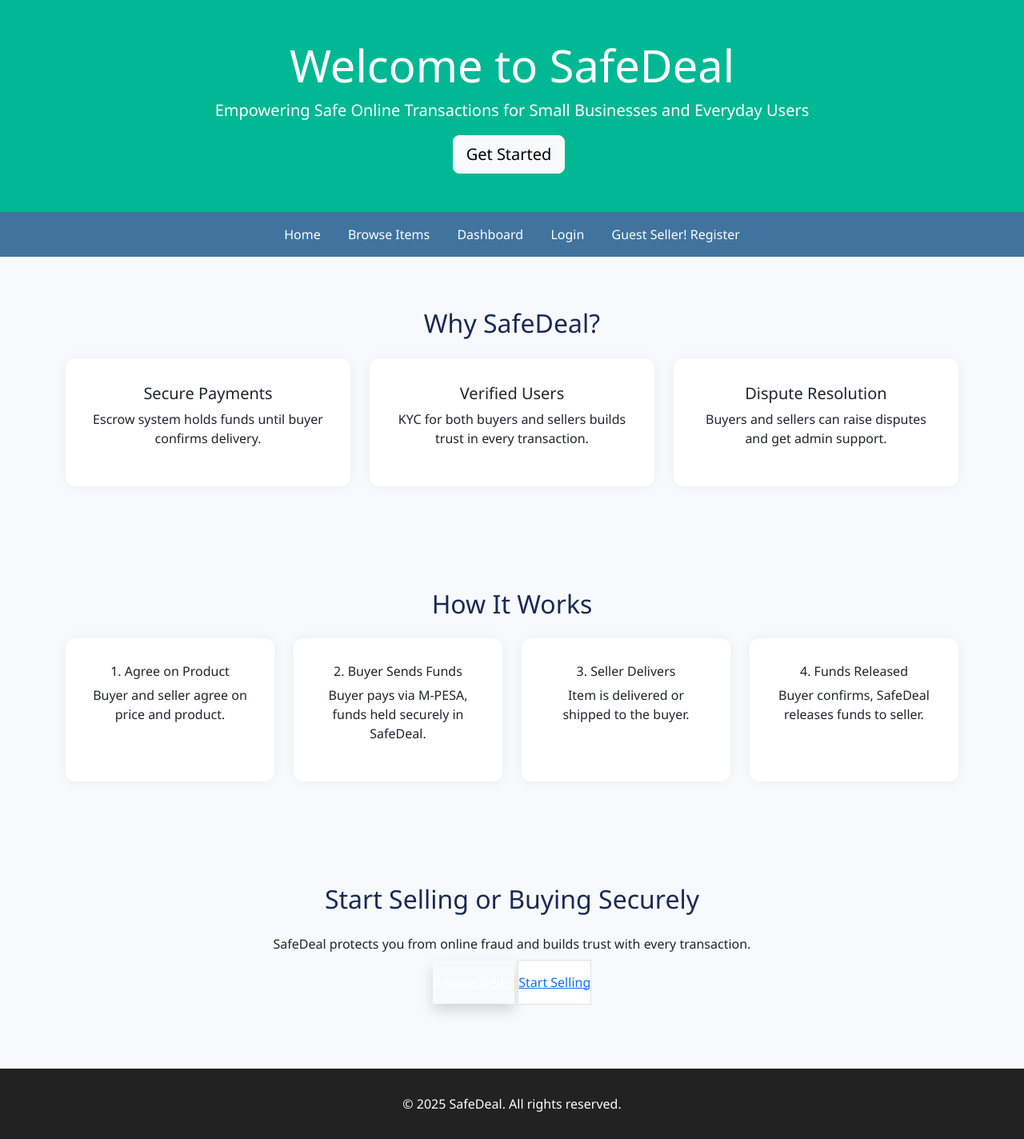
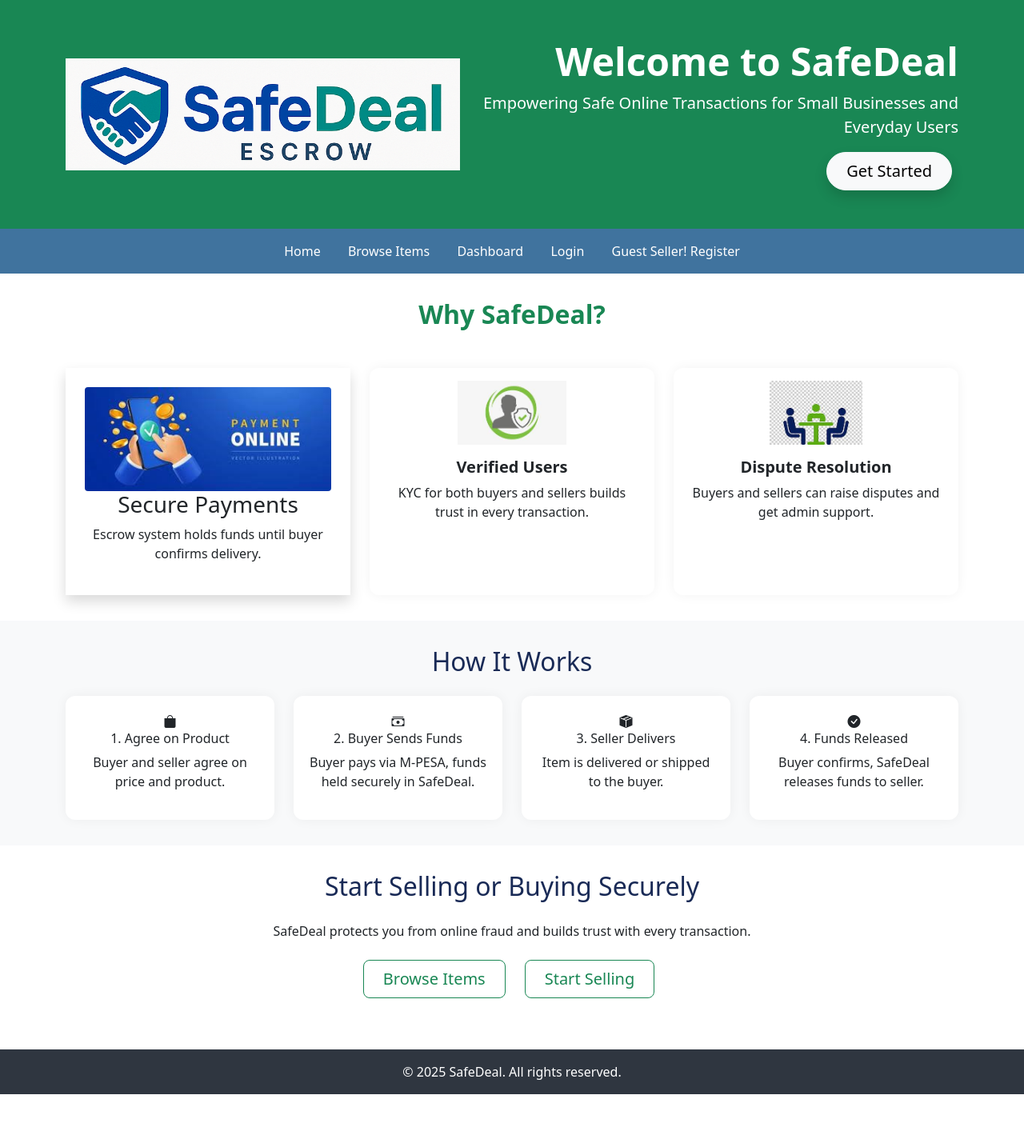
Before and after one commit to ericko47/safedeal, a Django app: page / in a window 1280 px wide. Shown: the whole page at 80% size. After the commit the page ends 1368 px from the top, so only its background shows below. Run offline with Django 5.2, Linux system fonts and the light colour scheme; some libraries are stand-ins or nearby versions.

Commit message:
Add secure payment and verified user images to static assets
- Introduced a new JPEG image for secure payment.
- Added a JPEG image for verified user.

```diff
--- a/safedeal/core/templates/core/index.html
+++ b/safedeal/core/templates/core/index.html
@@ -1,4 +1,3 @@
-
 {% load static %}
 <!DOCTYPE html>
 <html lang="en">
@@ -9,53 +8,44 @@
   <link rel="stylesheet" href="{% static 'core/css/style.css' %}">
   <link rel="stylesheet" href="https://fonts.googleapis.com/css2?family=Roboto:wght@400;700&display=swap" />
   <link rel="stylesheet" href="https://cdn.jsdelivr.net/npm/bootstrap@5.3.0/dist/css/bootstrap.min.css" />
+  <link rel="stylesheet" href="https://cdn.jsdelivr.net/npm/bootstrap-icons@1.10.5/font/bootstrap-icons.css">
+
   <style>
-    body {
-      font-family: 'Segoe UI', sans-serif;
-      background-color: #f8f9fa;
-    }
-    header {
-      background-color: #00b894;
-      color: white;
-      padding: 3rem 0;
-      text-align: center;
-    }
-    .section {
-      padding: 4rem 0;
-    }
     .feature {
-      padding: 2rem;
+      padding: 1.25rem; /* equivalent to Tailwind's p-5 */
       border-radius: 12px;
       background: white;
       box-shadow: 0 0 15px rgba(0,0,0,0.05);
       height: 100%;
-    }
-    footer {
-      background-color: #222;
-      color: white;
-      padding: 2rem;
       text-align: center;
     }
-    nav {
-      background-color: #40739e;
-      padding: 1rem;
-      text-align: center;
+    .feature img {
+      max-height: 80px;
+      margin-bottom: 1rem;
     }
-    nav a {
-      color: white;
-      margin: 0 15px;
-      text-decoration: none;
+    .icon-feature {
+      font-size: 2.5rem;
+      color: #00b894;
+      margin-bottom: 1rem;
     }
   </style>
+
 </head>
 <body>
-  <header>
-    <div class="container">
-      <h1 class="display-4">Welcome to SafeDeal</h1>
-      <p class="lead">Empowering Safe Online Transactions for Small Businesses and Everyday Users</p>
-      <a href="{% url 'register' %}" class="btn btn-light btn-lg">Get Started</a>
+  <header class="bg-success text-white py-5">
+    <div class="container d-flex flex-column flex-md-row align-items-center justify-content-between gap-4">
+      <div class="flex-shrink-0">
+        <img src="{% static 'core/logos/slogorect.png' %}" alt="SafeDeal Logo" class="img-fluid" style="max-height: 140px;">
+      </div>
+      <div class="text-md-end text-center">
+        <h1 class="display-5 fw-bold mb-2">Welcome to SafeDeal</h1>
+        <p class="lead mb-3">Empowering Safe Online Transactions for Small Businesses and Everyday Users</p>
+        <a href="{% url 'register' %}" class="btn btn-light btn-lg px-4 py-2 shadow rounded-pill">Get Started</a>
+      </div>
     </div>
   </header>
+
+
   <nav>
     <a href="{% url 'index' %}" class="active">Home</a>
     <a href="{% url 'browse' %}">Browse Items</a>
@@ -65,32 +55,40 @@
     {% else %}
       <a href="{% url 'login' %}">Login</a>
     {% endif %}
-    {% if user.is_authenticated %}
-      <a href="#."></a>
-    {% else %}
+    {% if not user.is_authenticated %}
       <a href="{% url 'register' %}">Guest Seller! Register</a>
     {% endif %}
   </nav>
 
-  <section class="section text-center">
+  <section class="section text-center bg-white">
     <div class="container">
-      <h2 class="mb-4">Why SafeDeal?</h2>
-      <div class="row">
+      <h2 class="mb-5 fw-bold text-success">Why SafeDeal?</h2>
+      <div class="row g-4">
+
+        <div class="col-md-4 gap-6">
+            <div class="bg-white rounded-2xl shadow p-4 hover:shadow-lg transition">
+              <div style="width: 100%; height: 100%; overflow: hidden; border-radius: 4px;">
+                <img src="{% static 'core/images/secure_payment.jpeg' %}" alt="..." style="width: 100%; height: 100%; object-fit: cover;" />
+              </div>
+              <h3 class="text-xl font-semibold text-gray-800">Secure Payments</h3>
+              <div class="w-full h-48 bg-gray-200 flex items-center justify-center rounded-xl mb-3 text-gray-500">
+                <p class="text-green-600 font-bold text-lg">Escrow system holds funds until buyer confirms delivery.</p>
+              </div>
+            </div>
+        </div>
+
+
         <div class="col-md-4">
-          <div class="feature">
-            <h5>Secure Payments</h5>
-            <p>Escrow system holds funds until buyer confirms delivery.</p>
-          </div>
-        </div>
-        <div class="col-md-4">
-          <div class="feature">
-            <h5>Verified Users</h5>
+          <div class="feature p-3 h-100">
+            <img src="{% static 'core/images/verified_user.jpeg' %}" alt="Verified Users" class="mb-3" style="max-height: 80px;">
+            <h5 class="fw-semibold mb-2">Verified Users</h5>
             <p>KYC for both buyers and sellers builds trust in every transaction.</p>
           </div>
         </div>
         <div class="col-md-4">
-          <div class="feature">
-            <h5>Dispute Resolution</h5>
+          <div class="feature p-3 h-100">
+            <img src="{% static 'core/images/dispute_resolution.jpeg' %}" alt="Dispute Resolution" class="mb-3" style="max-height: 80px;">
+            <h5 class="fw-semibold mb-2">Dispute Resolution</h5>
             <p>Buyers and sellers can raise disputes and get admin support.</p>
           </div>
         </div>
@@ -98,30 +96,35 @@
     </div>
   </section>
 
+
   <section class="section bg-light">
     <div class="container text-center">
       <h2 class="mb-4">How It Works</h2>
       <div class="row">
         <div class="col-md-3">
           <div class="feature">
+            <i class="bi bi-bag-fill"></i>
             <h6>1. Agree on Product</h6>
             <p>Buyer and seller agree on price and product.</p>
           </div>
         </div>
         <div class="col-md-3">
           <div class="feature">
+            <i class="bi bi-cash-stack"></i>
             <h6>2. Buyer Sends Funds</h6>
             <p>Buyer pays via M-PESA, funds held securely in SafeDeal.</p>
           </div>
         </div>
         <div class="col-md-3">
           <div class="feature">
+            <i class="bi bi-box-seam-fill"></i>
             <h6>3. Seller Delivers</h6>
             <p>Item is delivered or shipped to the buyer.</p>
           </div>
         </div>
         <div class="col-md-3">
           <div class="feature">
+            <i class="bi bi-check-circle-fill"></i>
             <h6>4. Funds Released</h6>
             <p>Buyer confirms, SafeDeal releases funds to seller.</p>
           </div>
@@ -134,16 +137,16 @@
     <div class="container">
       <h2 class="mb-4">Start Selling or Buying Securely</h2>
       <p class="mb-4">SafeDeal protects you from online fraud and builds trust with every transaction.</p>
-      <div class="mt-6 flex flex-col sm:flex-row sm:justify-center gap-4">
-        <a href="{% url 'browse' %}" class="px-6 py-3 bg-green-500 text-white rounded-2xl shadow hover:bg-green-600 transition">Browse Items</a>
-        <a href="{% url 'post_item' %}" class="px-6 py-3 bg-white text-green-500 border border-green-500 rounded-2xl hover:bg-green-100 transition">Start Selling</a>
+      <div class="d-flex justify-content-center gap-3 flex-wrap">
+        <a href="{% url 'browse' %}" class="btn btn-outline-success btn-lg px-4">Browse Items</a>
+        <a href="{% url 'post_item' %}" class="btn btn-outline-success btn-lg px-4">Start Selling</a>
       </div>
-
     </div>
   </section>
 
   <footer>
     &copy; 2025 SafeDeal. All rights reserved.
   </footer>
+
 </body>
 </html>
```
Also changed, not shown: safedeal/core/migrations/0006_mpesapaymentlog_securetransaction_mpesa_reference.py (added), safedeal/core/static/core/images/dispute_resolution.jpeg (added), safedeal/core/static/core/images/secure_payment.jpeg (added), safedeal/core/static/core/images/verified_user.jpeg (added).
